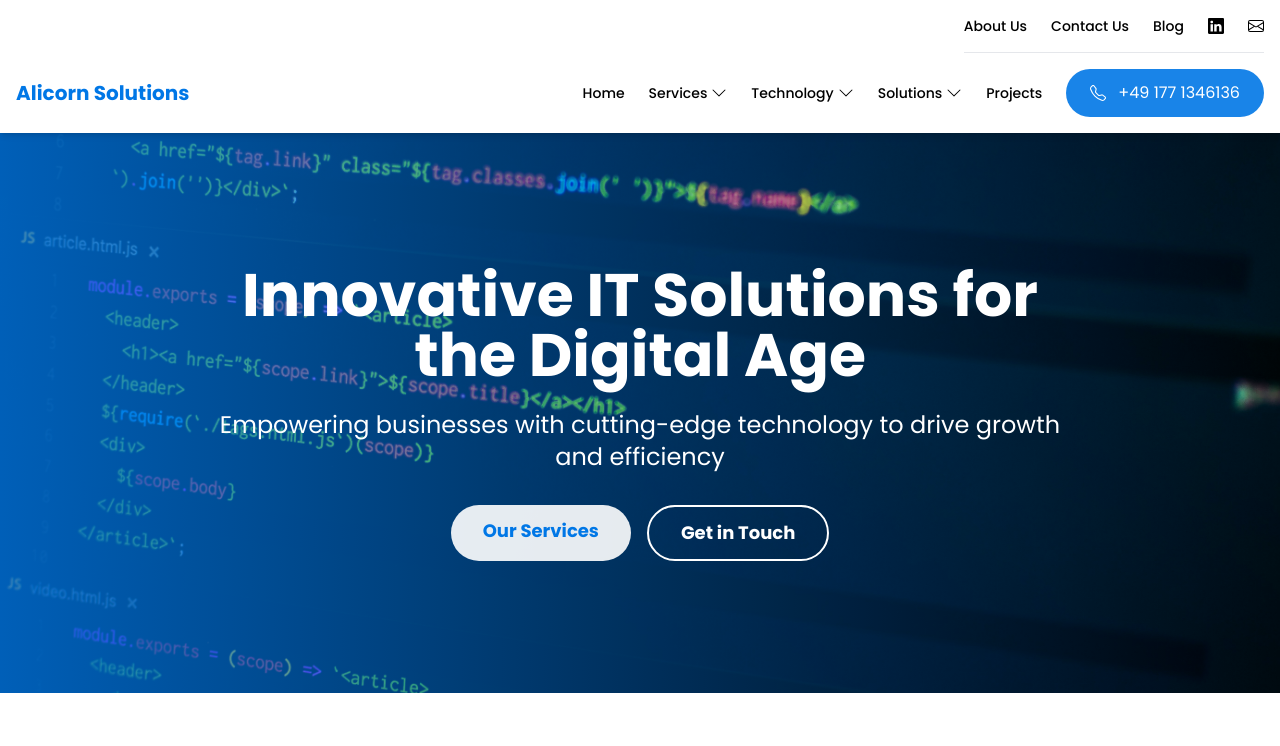
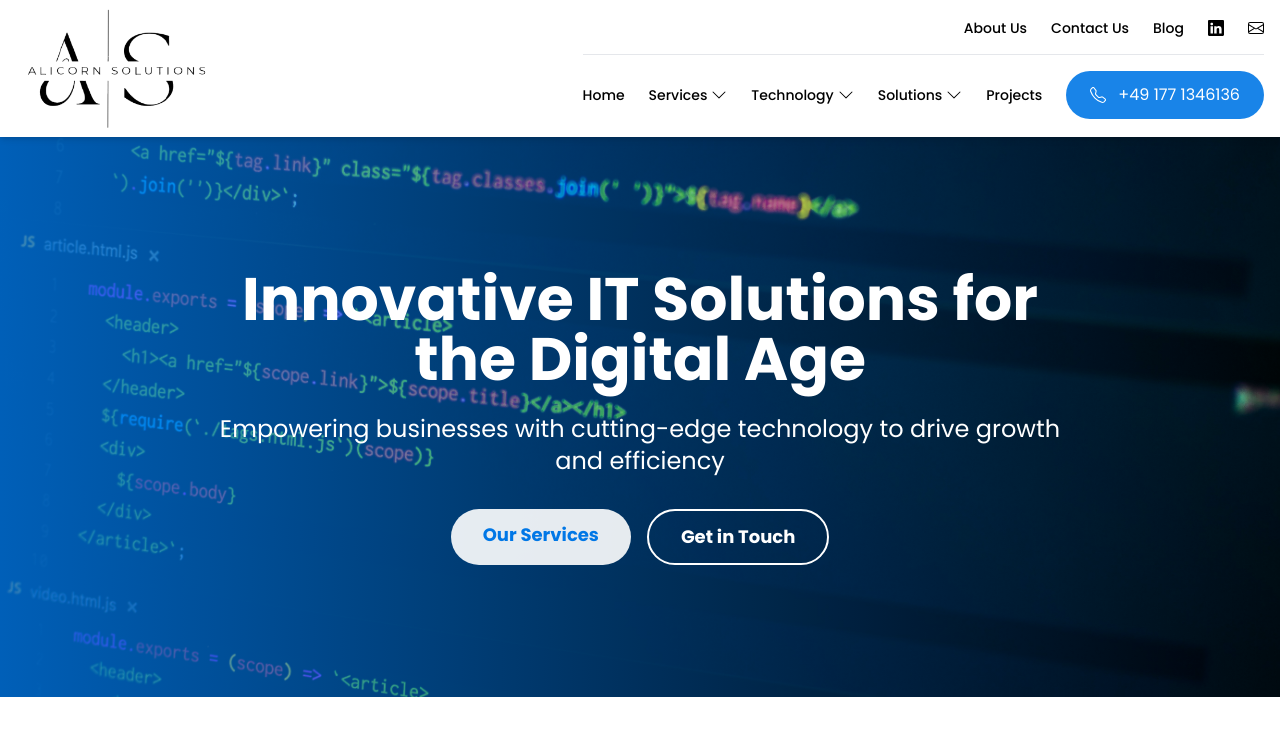
Before and after one commit to vishal2799/IT-astro, an Astro site: page / in a window 1280 px wide. Shown: the top 746 px of the page. Built offline with nearby package versions, Linux system fonts and the light colour scheme; Astro itself is replaced by a stand-in of ours.

Commit message:
header fixed

```diff
--- a/src/components/Header.astro
+++ b/src/components/Header.astro
@@ -2,6 +2,8 @@
 import { Icon } from 'astro-icon/components';
 import MegaMenuCTA from './MegaMenuCTA.astro';
 import { services, solutions, technology } from '../constants';
+// import { Image } from 'astro:assets';
+// import LogoImage from '../assets/images/Logo.png';
 
 const techCol1 = technology.map((tech, index) => ({
   label: tech.name,
@@ -71,8 +73,18 @@ const navItems = [
 
 <header class='bg-white shadow-md sticky top-0 z-50 overflow-x-hidden'>
   <div class='container mx-auto px-4'>
-    <div class='flex justify-end'>
-      <nav class='hidden lg:flex items-center space-x-6 border-b py-4'>
+    <div class='flex items-center justify-between'>
+      <a href='/' class='flex items-center space-x-2 group'>
+        <img
+          src='/Logo.png'
+          alt='Website Logo'
+          class='w-[100px] md:w-[150px] lg:w-[200px] h-auto object-contain'
+        />
+      </a>
+      <div class='flex flex-col'>
+        <nav
+          class='hidden lg:flex items-center justify-end space-x-6 border-b pb-4'
+        >
           <a
             href='/about-us'
             class='text-sm font-medium text-black-200 hover:text-primary transition-colors duration-300 flex items-center'
@@ -99,23 +111,7 @@ const navItems = [
             ><Icon name='envelope' /></a
           >
         </nav>
-    </div>
-    <div class='flex items-center justify-between py-4'>
-      <a href='/' class='flex items-center space-x-2 group'>
-        <!-- <Image
-          src='/placeholder.svg'
-          alt='Indian Wanderlust'
-          width={40}
-          height={40}
-          class='w-10 h-10 transition-transform duration-300 group-hover:scale-110'
-        /> -->
-        <span
-          class='text-xl font-bold text-primary transition-colors duration-300 group-hover:text-secondary'
-          >Alicorn Solutions</span
-        >
-      </a>
-
-      <nav class='hidden lg:flex items-center space-x-6'>
+        <nav class='hidden lg:flex items-center space-x-6 pt-4'>
           {
             navItems.map((item) => (
               <div class='relative group'>
@@ -213,7 +209,7 @@ const navItems = [
             <Icon name='telephone' class='mr-3 text-lg sm:text-xl' /> +49 177 1346136
           </a>
         </nav>
-
+      </div>
       <button
         id='mobileMenuToggle'
         class='lg:hidden text-black-200 hover:text-primary transition-colors duration-300 focus:outline-none'
```
Also changed, not shown: public/Logo.png (added), src/assets/images/Logo.png (added). Lines whose indentation alone changed are shown as unchanged.
